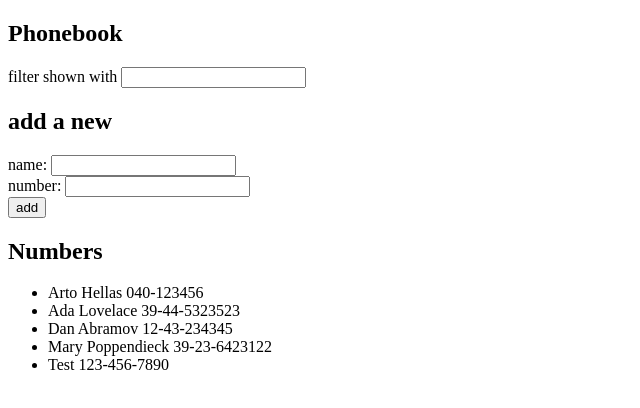
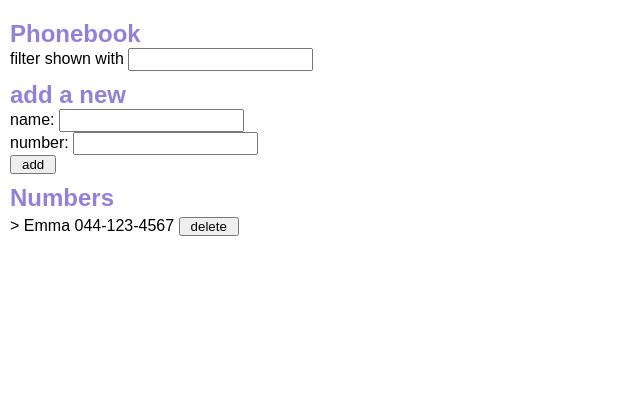
Before and after one commit to gitmixu/FullStackOpen, a React (Create React App) app in the folder 2/puhelinluettelo/: page / in a window 1280 px wide. Shown: the top 408 px of the page, without its empty margins (0-640 px from the left). Built offline with nearby package versions, Linux system fonts and the light colour scheme; data requests are answered from the project's data file.

Commit message:
puhelinluettelo step9 ja step10

```diff
--- a/2/puhelinluettelo/db.json
+++ b/2/puhelinluettelo/db.json
@@ -1,29 +1,9 @@
 {
   "persons": [
     {
-      "name": "Arto Hellas",
-      "number": "040-123456",
+      "name": "Emma",
+      "number": "044-123-4567",
       "id": 1
-    },
-    {
-      "name": "Ada Lovelace",
-      "number": "39-44-5323523",
-      "id": 2
-    },
-    {
-      "name": "Dan Abramov",
-      "number": "12-43-234345",
-      "id": 3
-    },
-    {
-      "name": "Mary Poppendieck",
-      "number": "39-23-6423122",
-      "id": 4
-    },
-    {
-      "name": "Test",
-      "number": "123-456-7890",
-      "id": 5
     }
   ]
 }
--- a/2/puhelinluettelo/src/App.css
+++ b/2/puhelinluettelo/src/App.css
@@ -4,6 +4,8 @@
   list-style: none;
   font-family: Arial, Helvetica, sans-serif;
 }
+
+li {padding: 5px 0;}
 
 #filter {margin: 20px 0;}
 
--- a/2/puhelinluettelo/src/App.js
+++ b/2/puhelinluettelo/src/App.js
@@ -1,11 +1,18 @@
 import { useState, useEffect } from 'react'
 import numberService from './services/numbers'
+import './App.css'
 
 const Numbers = ({ person, filter }) => {
   if ((person.name).toLowerCase().includes(filter.toLowerCase())){
       console.log('Numbers > filter =', filter);
       console.log('\nApp > Numbers > person',person);
-    return ( <li>{' '}{person.name} {person.number}</li> );
+    return (
+    <li>{'> '}{person.name} {person.number} <button onClick={() => {
+      if (window.confirm(`Delete ${person.name}`)){
+        numberService
+          .remove(person.id)
+          .then(console.log('deleted number', person)); window.location.reload();}}}
+      >delete</button></li> );
   }
 }
 
@@ -27,14 +34,18 @@ const App = () => {
     event.preventDefault()
 
     if(persons.find(person => person.name === newName)){
-      alert(`${newName} is already added to phonebook`);
-      return
+      if(window.confirm(`${newName} is already added to phonebook, replace the old number with a new one?`)){
+      const findPerson = persons.find(person => person.name === newName);
+      const personObject = { name: newName, number: newNumber }
+      numberService.update(findPerson.id, personObject);
+      }
+      setNewName('')
+      setNewNumber('')
+      window.location.reload();
+      return;
     }
 
-    const personObject = {
-      name: newName,
-      number: newNumber
-    }
+    const personObject = { name: newName, number: newNumber }
 
     numberService
       .create(personObject)
@@ -64,7 +75,7 @@ const App = () => {
 
       <h2>Numbers</h2>
       <ul>
-        {persons.map(person => <Numbers key={person.name} person={person} filter={newFilter}/> )}
+        {persons.map(person => <Numbers key={person.name} person={person} filter={newFilter}/>)}
       </ul>
     </div>
   );
--- a/2/puhelinluettelo/src/services/numbers.js
+++ b/2/puhelinluettelo/src/services/numbers.js
@@ -16,8 +16,14 @@ const update = (id, newObject) => {
   return request.then(response => response.data)
 }
 
+const remove = (id) => {
+  const request = axios.delete(`${baseUrl}/${id}`)
+  return request.then(response => response.data)
+}
+
 export default {
   getAll,
   create,
-  update
+  update,
+  remove
 }
```
